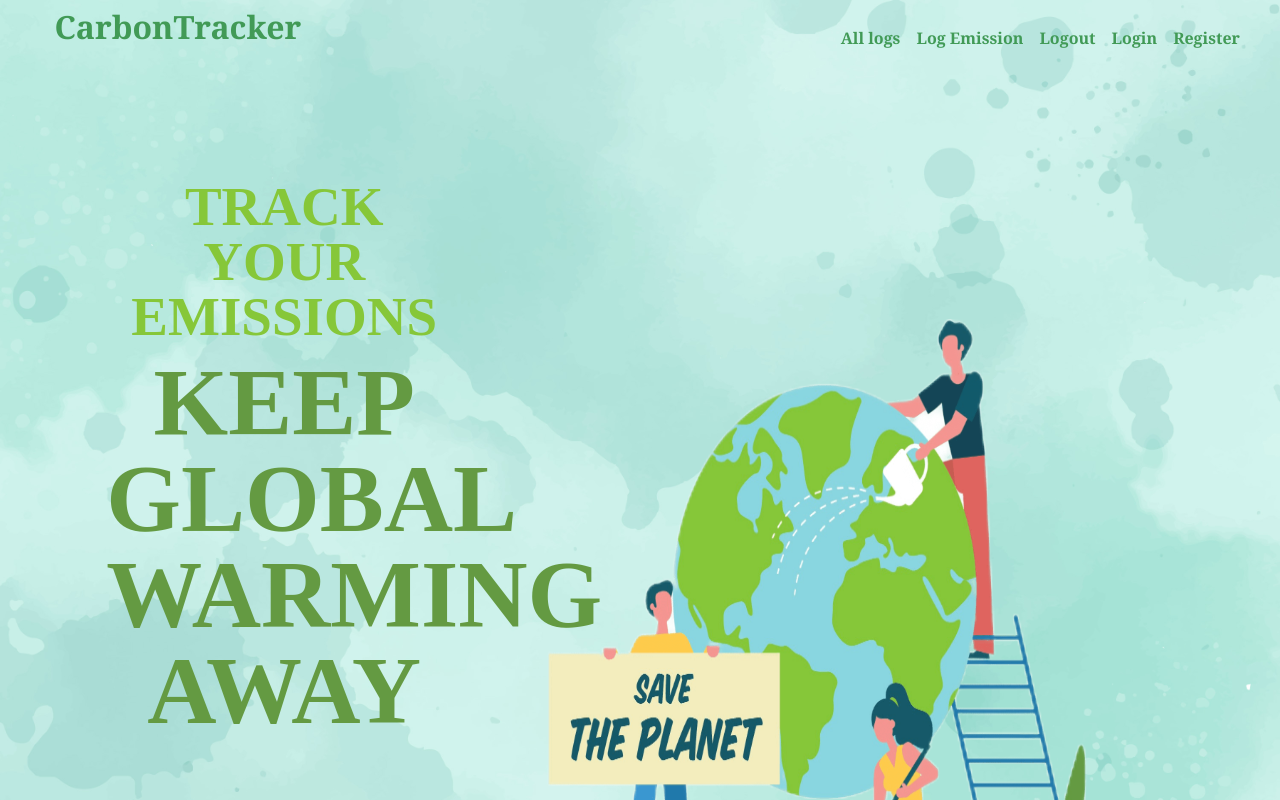
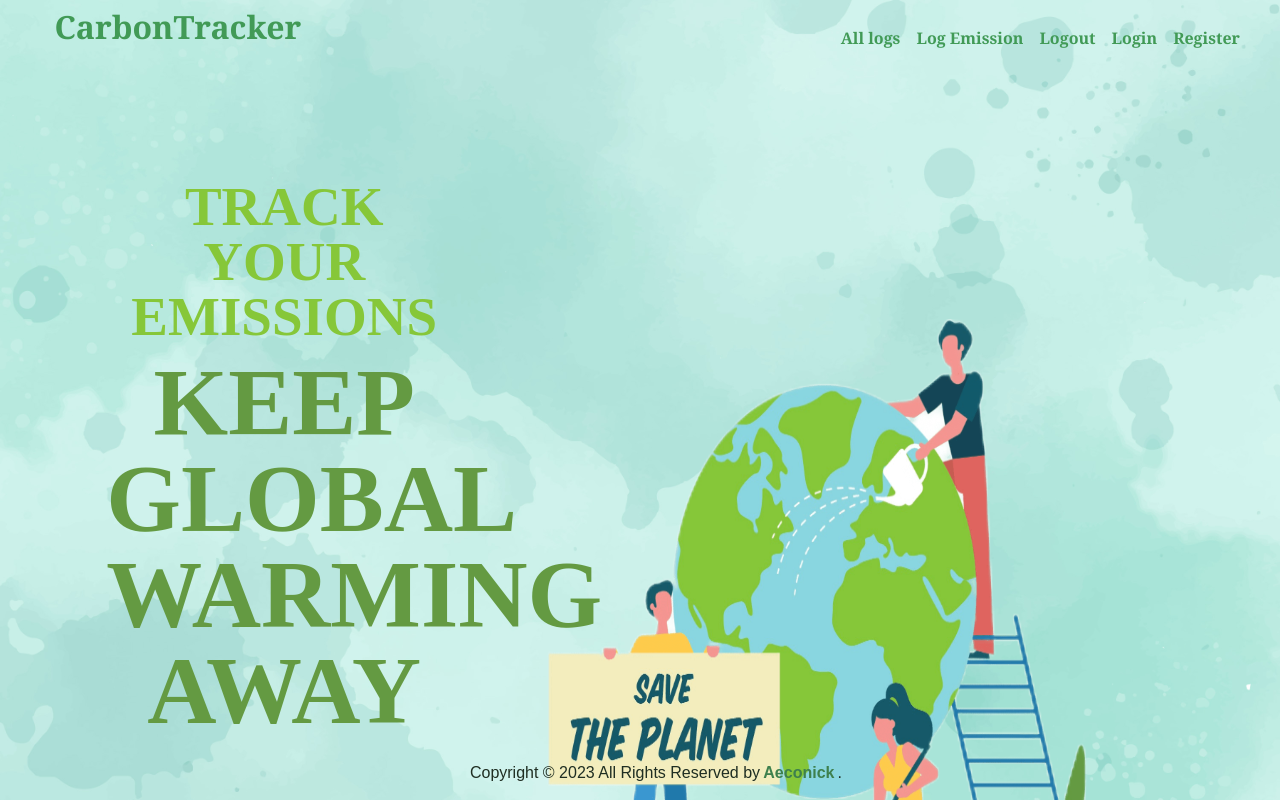
Before and after one commit to aeconick/carbon-footprint-tracker, a React (Create React App) app in the folder client/: page / in a window 1280 px wide. Shown: the top 800 px of the page. Built offline with nearby package versions, Linux system fonts and the light colour scheme.

Commit message:
Add Footer component with style

```diff
--- a/client/src/App.js
+++ b/client/src/App.js
@@ -2,6 +2,7 @@ import { Routes,Route } from 'react-router-dom';
 
 import { Catalog } from "./components/Catalog";
 import { CreateLog } from "./components/CreateLog";
+import { Footer } from "./components/Footer";
 import { Header } from "./components/Header";
 import { Home } from "./components/Home";
 import { Login } from "./components/Login";
@@ -23,6 +24,8 @@ function App() {
         </Routes>
       </main>
 
+      <Footer />
+
     </div>
   );
 }
--- /dev/null
+++ b/client/src/components/Footer/Footer.css
@@ -0,0 +1,17 @@
+.site-footer {
+    position: fixed;
+    left: 0;
+    bottom: 0;
+    width: 100%;
+    color: rgb(31, 46, 34);
+    text-align: center;
+}
+
+.site-footer a {
+    color: #3e804d;
+}
+
+.site-footer a:hover {
+    color: #214b39;
+    text-decoration: none;
+}
--- /dev/null
+++ b/client/src/components/Footer/Footer.js
@@ -0,0 +1,12 @@
+import './Footer.css'
+
+export const Footer = () => {
+    return (
+        <div className="site-footer">
+            <p className="copyright-text">
+                Copyright © 2023 All Rights Reserved by
+                <a href="https://github.com/aeconick" target="_blank">Aeconick</a>.
+            </p>
+        </div>
+    );
+};
--- /dev/null
+++ b/client/src/components/Footer/index.js
@@ -0,0 +1 @@
+export { Footer } from './Footer';
--- a/client/src/components/Home/Home.js
+++ b/client/src/components/Home/Home.js
@@ -18,7 +18,7 @@ export const Home = () => {
                         <img src="/images/greta.jpg" />
                     </div>
                     <h3>Greta Thunberg</h3>
-                    <div class="quotes">
+                    <div className="quotes">
                         <span>lqlqlql</span>
                     </div>
                     <div className="data-buttons">
@@ -31,7 +31,7 @@ export const Home = () => {
                         <img src="/images/leonardo.jpg" />
                     </div>
                     <h3>Leonardo Dicaprio</h3>
-                    <div class="quotes">
+                    <div className="quotes">
                         <span>lqlqlqlq</span>
                     </div>
                     <div className="data-buttons">
@@ -44,7 +44,7 @@ export const Home = () => {
                         <img src="/images/shailene.jpg" />
                     </div>
                     <h3>Shailene Woodley</h3>
-                    <div class="quotes">
+                    <div className="quotes">
                         <span>lqlqlq</span>
                     </div>
                     <div className="data-buttons">
```
